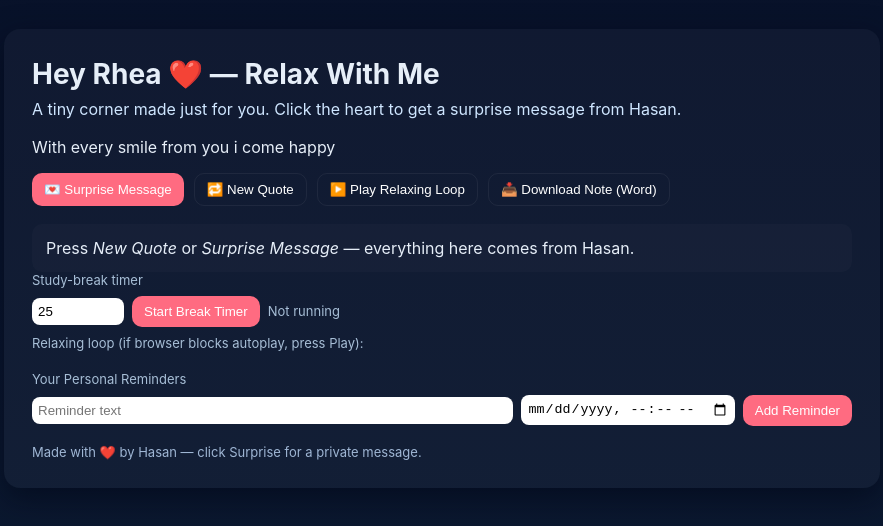
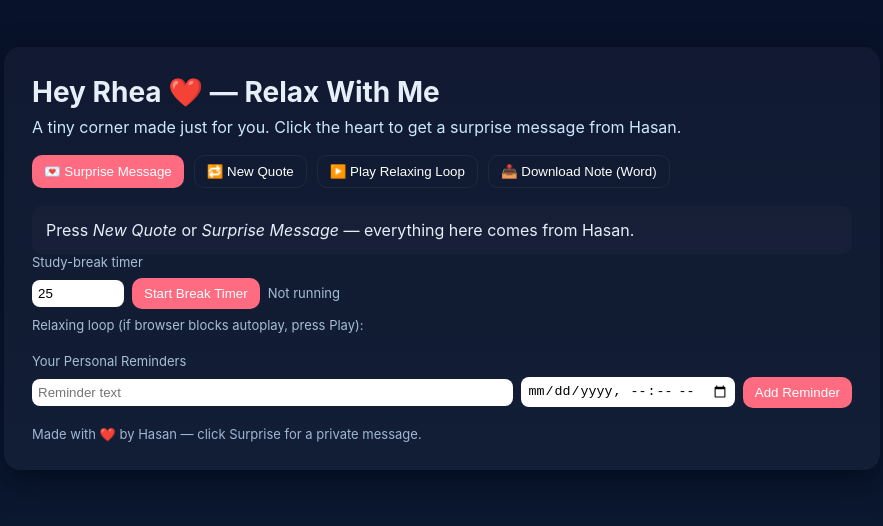
Before and after one commit to hasanalammar01/relax-with-me, a plain HTML site: page index.html in a window 1280 px wide. Shown: the part 166-692 px from the top of the page, without its empty margins (198-1081 px from the left). Drawn offline with Linux system fonts and the light colour scheme.

Commit message:
index.html

```diff
--- a/index.html
+++ b/index.html
@@ -25,7 +25,6 @@
   <div class="card">
     <h1>Hey Rhea ❤️ — Relax With Me</h1>
     <p class="lead">A tiny corner made just for you. Click the heart to get a surprise message from Hasan.</p>
-    <p>With every smile from you i come happy</p>
 
     <div class="controls">
       <button id="surprise">💌 Surprise Message</button>
```
